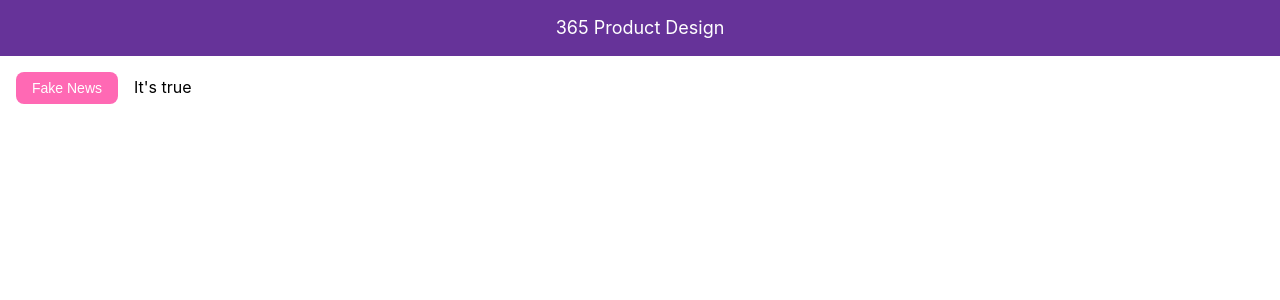
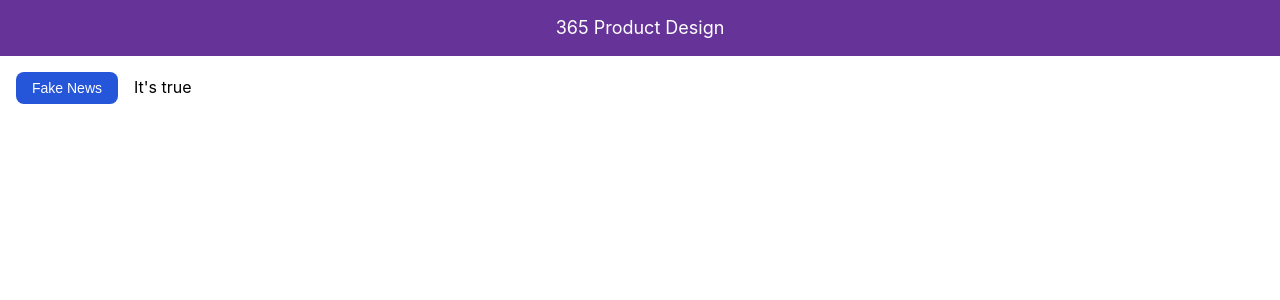
Before and after one commit to 365smart/product-design, a React (Create React App) app: page / in a window 1280 px wide. Shown: the top 300 px of the page. Built offline with nearby package versions, Linux system fonts and the light colour scheme.

Commit message:
Storkbook configs

```diff
--- a/package.json
+++ b/package.json
@@ -6,6 +6,7 @@
   "dependencies": {
     "@babel/core": "^7.10.3",
     "@storybook/react": "^5.3.19",
+    "@storybook/theming": "^5.3.19",
     "@testing-library/jest-dom": "^4.2.4",
     "@testing-library/react": "^9.3.2",
     "@testing-library/user-event": "^7.1.2",
--- a/src/components/Button.js
+++ b/src/components/Button.js
@@ -1,5 +1,6 @@
 import React from 'react';
 import styled from 'styled-components';
+import PropTypes from 'prop-types';
 
 const StyledButton = styled.button`
   padding: 8px 16px;
@@ -9,9 +10,9 @@ const StyledButton = styled.button`
   outline: none;
   border-radius: 8px;
   margin: 16px;
-  background: ${props => props.bgColor ? props.bgColor : 'hotpink'};
+  background: ${props => props.bgColor ? props.bgColor : '#2555D9'};
   &:active {
-    background: deeppink;
+    opacity: .85
   }
 `;
 
@@ -24,4 +25,9 @@ function Button(props) {
   );
 }
 
+Button.propTypes = {
+  label: PropTypes.string,
+  bgColor: PropTypes.string,
+}
+
 export default Button;
--- a/src/index.css
+++ b/src/index.css
@@ -7,9 +7,16 @@ body {
     sans-serif;
   -webkit-font-smoothing: antialiased;
   -moz-osx-font-smoothing: grayscale;
+  background: white;
 }
 
 code {
   font-family: source-code-pro, Menlo, Monaco, Consolas, 'Courier New',
     monospace;
 }
+
+/* Storybook styles */
+
+#story-root {
+  padding: 20px;
+}
```
Also changed, not shown: 2 other files (tests, documents, lock files or other folders).
